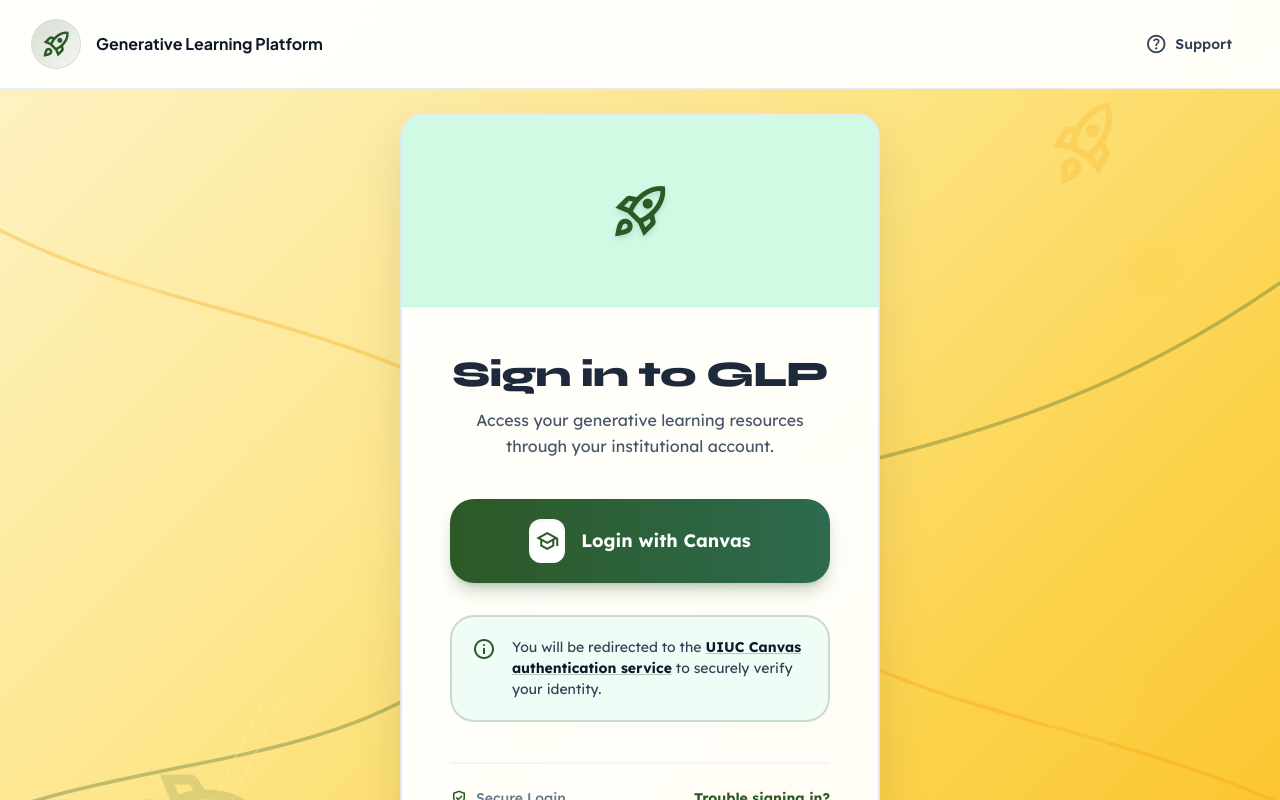
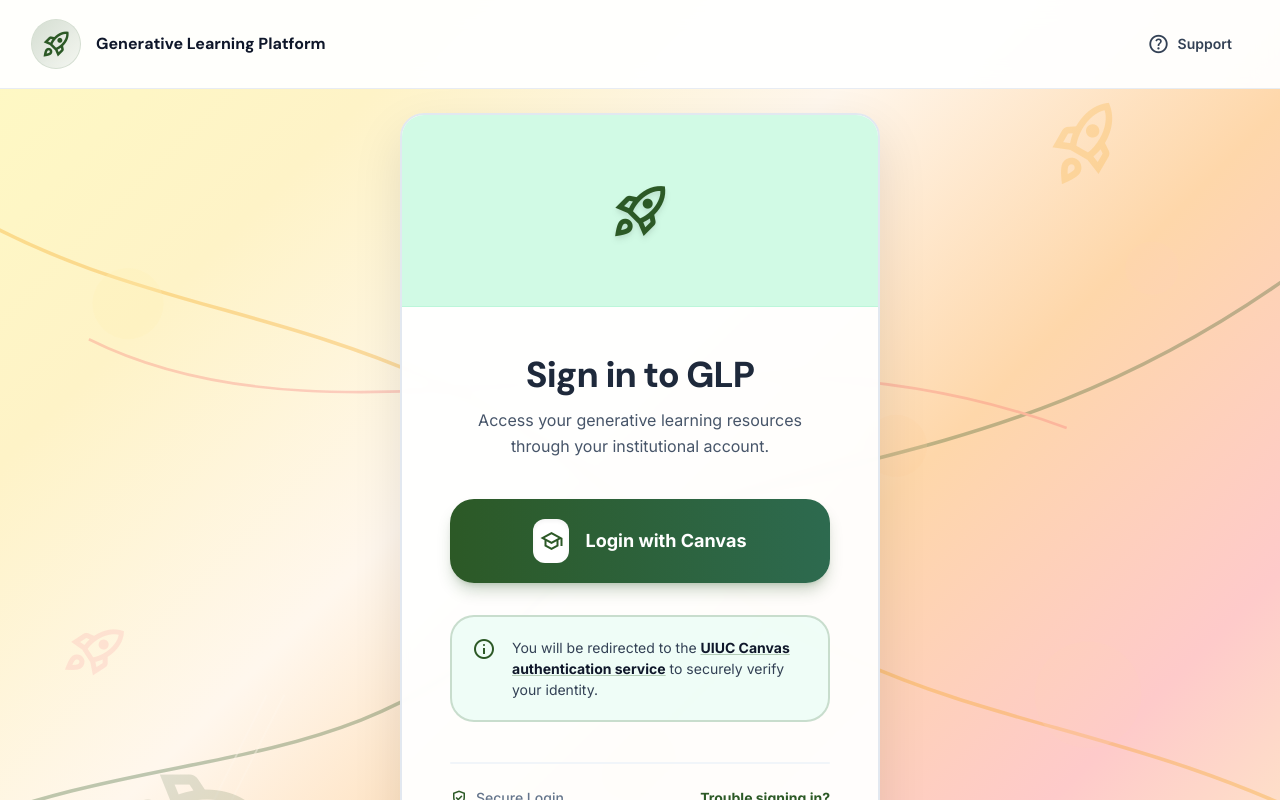
Before and after one commit to uiucdisruptionlab/generative-learning-platform, a React (Vite) app in the folder frontend/: page /login in a window 1280 px wide. Shown: the top 800 px of the page. Built offline with nearby package versions, Linux system fonts and the light colour scheme.

Commit message:
Minor font and color changes

```diff
--- a/frontend/index.html
+++ b/frontend/index.html
@@ -4,7 +4,7 @@
     <meta charset="UTF-8" />
     <meta name="viewport" content="width=device-width, initial-scale=1.0" />
     <title>GLP - Generative Learning Platform</title>
-    <link href="https://fonts.googleapis.com/css2?family=Inter:wght@400;500;600;700&family=Lexend:wght@300;400;500;600;700&family=Plus+Jakarta+Sans:wght@500;600;700;800&family=Syne:wght@400;500;600;700;800&display=swap" rel="stylesheet" />
+    <link href="https://fonts.googleapis.com/css2?family=DM+Sans:wght@400;500;600;700;800&family=Inter:wght@400;500;600;700&family=Lexend:wght@300;400;500;600;700&display=swap" rel="stylesheet" />
     <link href="https://fonts.googleapis.com/css2?family=Material+Symbols+Outlined:wght,FILL@100..700,0..1&display=swap" rel="stylesheet" />
   </head>
   <body>
--- a/frontend/src/App.tsx
+++ b/frontend/src/App.tsx
@@ -1,7 +1,7 @@
 import { Routes, Route, Navigate } from 'react-router-dom'
 import LoginPage from './pages/LoginPage'
 import HomePage from './pages/HomePage'
-import DashboardPage from './pages/DashboardPage'
+import CareerPage from './pages/CareerPage'
 import CoursesPage from './pages/CoursesPage'
 
 function App() {
@@ -9,10 +9,10 @@
     <Routes>
       <Route path="/" element={<Navigate to="/login" replace />} />
       {/* /home → HomePage (Personalized Learning: Welcome back, skill radar, recommendations) */}
-      {/* /dashboard → DashboardPage (GLP Platform: Professional Profile, AI Resume Tailoring) */}
+      {/* /dashboard → Career Hub (Professional Profile, AI Resume Tailoring) */}
       <Route path="/login" element={<LoginPage />} />
       <Route path="/home" element={<HomePage />} />
-      <Route path="/dashboard" element={<DashboardPage />} />
+      <Route path="/dashboard" element={<CareerPage />} />
       <Route path="/courses" element={<CoursesPage />} />
     </Routes>
   )
--- a/frontend/src/index.css
+++ b/frontend/src/index.css
@@ -7,11 +7,11 @@
 }
 
 body {
-  font-family: 'Lexend', 'Inter', sans-serif;
+  font-family: 'Inter', 'Lexend', sans-serif;
 }
 
 h1, h2, h3, h4 {
-  font-family: 'Syne', sans-serif;
+  font-family: 'DM Sans', sans-serif;
   font-weight: 700;
   letter-spacing: -0.02em;
 }
--- a/frontend/src/pages/CareerPage.tsx
+++ b/frontend/src/pages/CareerPage.tsx
@@ -1,7 +1,7 @@
 import { useState } from 'react'
 import AppLayout from '../components/AppLayout'
 
-export default function DashboardPage() {
+export default function CareerPage() {
   const [sidebarOpen, setSidebarOpen] = useState(true)
   const [settingsOpen, setSettingsOpen] = useState(false)
 
--- a/frontend/src/pages/CoursesPage.tsx
+++ b/frontend/src/pages/CoursesPage.tsx
@@ -10,7 +10,7 @@
     { code: 'CS 101', title: 'Intro to Python', prof: 'Prof. David Miller', badge: 'Exam Soon', badgeStyle: 'bg-emerald-600 text-white', gradient: 'from-primary/45 to-emerald-300/70 dark:from-primary/50 dark:to-emerald-400/50' },
     { code: 'MKTG 440', title: 'Digital Marketing', prof: 'Prof. Elena Rodriguez', badge: 'New Content', badgeStyle: 'bg-white/90 dark:bg-slate-900/90 backdrop-blur text-amber-600', gradient: 'from-amber-200 to-amber-100 dark:from-amber-800/60 dark:to-amber-900/40' },
     { code: 'HIST 102', title: 'World History II', prof: 'Prof. James Wilson', badge: null, gradient: 'from-violet-200 to-purple-100 dark:from-violet-800/60 dark:to-purple-900/40' },
-    { code: 'ECON 201', title: 'Macroeconomics', prof: 'Prof. Robert Smith', badge: null, gradient: 'from-indigo-200 to-indigo-100 dark:from-indigo-800/60 dark:to-indigo-900/40' },
+    { code: 'ECON 201', title: 'Macroeconomics', prof: 'Prof. Robert Smith', badge: null, gradient: 'from-blue-200 to-sky-100 dark:from-blue-800/60 dark:to-sky-900/40' },
   ]
 
   return (
--- a/frontend/src/pages/LoginPage.tsx
+++ b/frontend/src/pages/LoginPage.tsx
@@ -4,15 +4,18 @@
   return (
     <div
       className="min-h-screen flex flex-col relative"
-      style={{ background: 'linear-gradient(135deg, #fef3c7 0%, #fde68a 40%, #fcd34d 70%, #fbbf24 100%)' }}
+      style={{ background: 'linear-gradient(135deg, #fef9c3 0%, #fef3c7 20%, #fff7ed 40%, #fed7aa 60%, #fecaca 80%, #fef3c7 100%)' }}
     >
       <div className="learning-pathway absolute w-full h-full overflow-hidden z-0 pointer-events-none">
         <svg className="absolute w-full h-full opacity-30" fill="none" viewBox="0 0 1440 800" xmlns="http://www.w3.org/2000/svg">
-          <path className="stroke-dasharray-[10,10]" d="M-50 750C200 650 400 700 600 500C800 300 1100 400 1490 100"           stroke="#2c5926" strokeWidth={4} />
+          <path className="stroke-dasharray-[10,10]" d="M-50 750C200 650 400 700 600 500C800 300 1100 400 1490 100" stroke="#2c5926" strokeWidth={4} />
           <path className="stroke-dasharray-[10,10]" d="M1500 750C1200 600 1000 650 720 400C440 150 200 200 -50 50" stroke="#f59e0b" strokeWidth={4} />
-          <circle className="opacity-30" cx="10%" cy="20%" fill="#fde68a" r="40" />
-          <circle className="opacity-30" cx="85%" cy="75%" fill="#fcd34d" r="60" />
-          <circle className="opacity-30" cx="90%" cy="15%" fill="#fbbf24" r="30" />
+          <path className="stroke-dasharray-[10,10]" d="M100 200C400 350 800 150 1200 300" stroke="#f87171" strokeWidth={3} />
+          <circle className="opacity-25" cx="10%" cy="20%" fill="#fde68a" r="40" />
+          <circle className="opacity-25" cx="85%" cy="75%" fill="#fed7aa" r="60" />
+          <circle className="opacity-25" cx="90%" cy="15%" fill="#fecaca" r="30" />
+          <circle className="opacity-20" cx="50%" cy="85%" fill="#fbbf24" r="50" />
+          <circle className="opacity-20" cx="70%" cy="40%" fill="#fdba74" r="35" />
           <path className="opacity-40" d="M200 800 L300 600" stroke="white" strokeWidth={2} />
           <path className="opacity-40" d="M220 800 L320 600" stroke="white" strokeWidth={2} />
         </svg>
@@ -21,6 +24,9 @@
         </div>
         <div className="absolute top-[10%] right-[12%] -rotate-[15deg] text-amber-500/20">
           <span className="material-symbols-outlined text-[80px]">rocket_launch</span>
+        </div>
+        <div className="absolute top-[60%] left-[5%] rotate-12 text-rose-400/15">
+          <span className="material-symbols-outlined text-[60px]">rocket_launch</span>
         </div>
       </div>
 
--- a/frontend/tailwind.config.js
+++ b/frontend/tailwind.config.js
@@ -24,10 +24,10 @@
         "primary-light": "#2D6A4F",
       },
       fontFamily: {
-        display: ["Syne", "sans-serif"],
-        logo: ["Plus Jakarta Sans", "sans-serif"],
-        sans: ["Lexend", "Inter", "sans-serif"],
-        serif: ["Syne", "sans-serif"],
+        display: ["DM Sans", "sans-serif"],
+        logo: ["DM Sans", "sans-serif"],
+        sans: ["Inter", "Lexend", "sans-serif"],
+        serif: ["DM Sans", "sans-serif"],
       },
       backgroundImage: {
         "gradient-radial": "radial-gradient(var(--tw-gradient-stops))",
```
